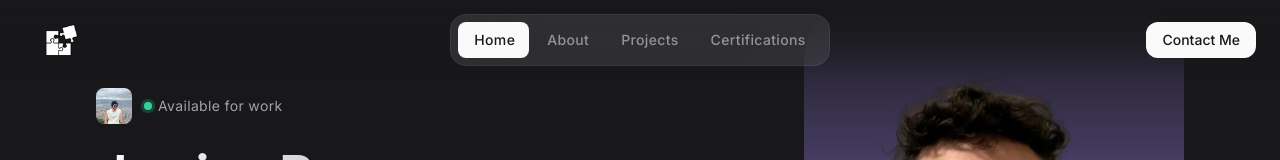
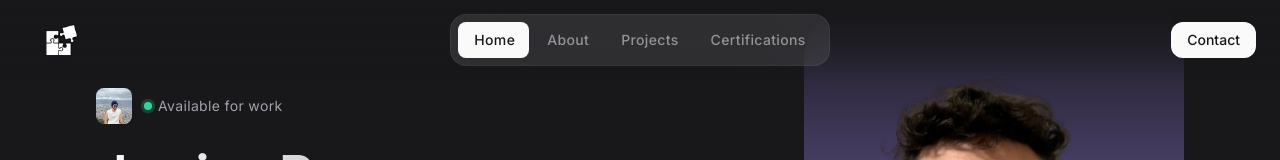
Before and after one commit to tomasorpa/Portfolio, a React (Vite) app: page / in a window 1280 px wide. Shown: the top 160 px of the page. Built offline with nearby package versions, Linux system fonts and the light colour scheme.

Commit message:
Deploy new resume

```diff
--- a/src/components/Header.jsx
+++ b/src/components/Header.jsx
@@ -36,7 +36,7 @@ const Header = () => {
           href="#contact"
           className="btn btn-secondary max-md:hidden md:justify-self-end hover:bg-purple-300 active:bg-purple-400"
         >
-          Contact Me
+          Contact
         </a>
       </div>
     </header>
--- a/src/components/Hero.jsx
+++ b/src/components/Hero.jsx
@@ -1,5 +1,5 @@
 import { ButtonPrimary, ButtonOutline } from "./Button";
-import resume from "../../public/resume/Tomas Ortega - Junior Resume.pdf";
+import resume from "../../public/resume/Tomas Ortega - Junior Position - Resume.pdf";
 
 const Hero = () => {
   return (
--- a/src/data/projectItems.js
+++ b/src/data/projectItems.js
@@ -1,4 +1,12 @@
 export const projectItems = [
+  {
+    imgSrc: "/images/journalmock.png",
+    title: "Journal App",
+    tags: ["React", "Material UI", "Firebase", "JavaScript"],
+    description:
+      "Implemented a comprehensive CRUD functionality within a Journal app. Integrated Firebase for real-time data management and Cloudinary for media handling, ensuring a seamless experience. ",
+    projectLink: "https://journalapp-tomasorpa.vercel.app/",
+  },
   {
     imgSrc: "/images/calendarmock.png",
     title: "Calendar App",
@@ -15,12 +23,4 @@ export const projectItems = [
       "A Google Translator clone using an AI-powered API that detects any language and translates it to Spanish, English, or French. This project enhanced my ability to work with AI APIs, providing me with valuable insights into modern technological advancements. ",
     projectLink: "https://translator-clone-3s2b.onrender.com/",
   },
-  {
-    imgSrc: "/images/journalmock.png",
-    title: "Journal App",
-    tags: ["React", "Material UI", "Firebase", "JavaScript"],
-    description:
-      "Implemented a comprehensive CRUD functionality within a Journal app. Integrated Firebase for real-time data management and Cloudinary for media handling, ensuring a seamless experience. ",
-    projectLink: "https://journalapp-tomasorpa.vercel.app/",
-  },
 ];
```
Also changed, not shown: 2 other files (tests, documents, lock files or other folders).
